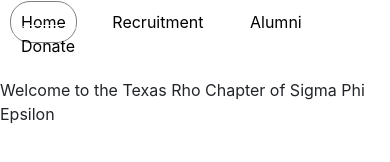
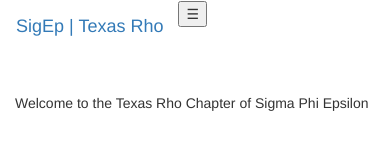
Before and after one commit to kevinaud/single-page-app-template, a plain HTML site: page index.html in a window 390 px wide. Drawn offline with nearby package versions, Linux system fonts and the light colour scheme.

Commit message:
fixed mobile dropdown

```diff
--- a/css/style.scss
+++ b/css/style.scss
@@ -1,24 +1,23 @@
-#navbar {
-	padding-top: 10px;
-	font-size: 16px;
+body, html {
+	min-width: 320px;
+}
 
-	a {
-		text-decoration: none;
-		color: black;
-		padding: 10px;
-		margin: 10px;
+.navigation {
 
-		border: 1px solid white;
-		border-radius: 20px;
+	padding-left: 0;
+	padding-right: 0;
+
+	#nav-items {
 	}
 
-	a:hover {
-		border-color: black;
+	.navbar-toggler {
 	}
 
-	a.active {
-		border-color: grey;
-	}
+}
+
+.navbar-nav .nav-item {
+	float: none;
+	text-align: -webkit-center;
 }
 
 #content {
--- a/index.html
+++ b/index.html
@@ -20,15 +20,61 @@
 	</head>
 
 	<body>
+		<div class="container-fluid">
 
-		<div id="navbar">
-			<a href="#home">Home</a>
-			<a href="#recruitment">Recruitment</a>
-			<a href="#alumni">Alumni</a>
-			<a href="#donate">Donate</a>
-		</div>
+			<div class="row">
+			<div class="col-xs-12 navigation">
+				<nav class="navbar navbar-light bg-faded">
 
-		<div id="content"></div>
+					<div class="row">
+					<div class="col-xs-12">
+						<a class="navbar-brand" href="#home">SigEp | Texas Rho</a>
+						<button class="navbar-toggler hidden-sm-up pull-xs-right" type="button" data-toggle="collapse" data-target="#navbar-header" aria-controls="navbar-header">
+							&#9776;
+						</button>
+					</div>
+					</div>
+
+					<div class="row">
+					<div class="col-xs-12">
+						<div class="collapse navbar-toggleable-xs" id="navbar-header">
+							<ul id="nav-items"  class="nav navbar-nav">
+
+								<div class="row">
+								<div class="col-xs-12">
+									<li class="nav-item">
+										<a class="nav-link" href="#home">Home</a>
+									</li>
+								</div>
+								<div class="col-xs-12">
+									<li class="nav-item">
+										<a class="nav-link" href="#recruitment">Recruitment</a>
+									</li>
+								</div>
+								<div class="col-xs-12">
+									<li class="nav-item">
+										<a class="nav-link" href="#alumni">Alumni</a>
+									</li>
+								</div>
+								<div class="col-xs-12">
+									<li class="nav-item">
+										<a class="nav-link" href="#donate">Donate</a>
+									</li>
+								</div>
+								</div>
+
+							</ul>
+						</div>
+					</div>
+					</div>
+
+				</nav>
+			</div>
+			</div>
+
+			<div id="content"></div>
+
+		<div class="container">
 
 		<!-- Load jQuery -->
 		<script src="https://ajax.googleapis.com/ajax/libs/jquery/2.1.4/jquery.min.js"></script>
--- a/js/main.js
+++ b/js/main.js
@@ -22,32 +22,35 @@
 		if(partialsCache[fragmentId]){
 			callback(partialsCache[fragmentId]);
 		} else {
-			fetchFile(fragmentId + ".html", function(content){
+			// jQuery AJAX request to retrieve content
+			$.get(fragmentId + ".html", function(content){
+
 				partialsCache[fragmentId] = content;
+				callback(content);
 
-				callback(content);
 			});
 		}
 	}
 
 	function setActiveLink(fragmentId){
 
-		var navbarDiv = document.getElementById("navbar");
-		var links = navbarDiv.children;
+		var items = document.getElementsByClassName("nav-item");
 
-		var link;
+		var links;
 		var pagename;
 		var i;
 
-		for(i = 0; i < links.length; i++){
+		for(i = 0; i < items.length; i++){
 
-			link = links[i];
-			pageName = link.getAttribute("href").substr(1);
+			links = items[i].getElementsByTagName('a');
+			link = links[0];
+
+			pageName = link.getAttribute('href').substr(1);
 
 			if(pageName === fragmentId){
-				link.setAttribute("class", "active");
+				items[i].className += " active";
 			} else {
-				link.removeAttribute("class");
+				$(items[i]).removeClass("active");
 			}
 
 		}
```
Also changed, not shown: css/style.css.
